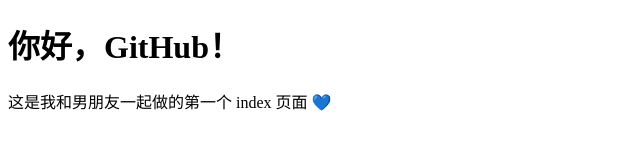
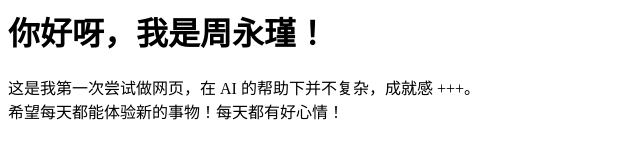
Before and after one commit to Zhou-2531/sweet-zoe, a plain HTML site: page index.html in a window 1280 px wide. Shown: the whole page, without its empty margins (0-640 px from the left). Drawn offline with Linux system fonts and the light colour scheme.

Commit message:
Update index.html

```diff
--- a/index.html
+++ b/index.html
@@ -1,11 +1,5 @@
-<!DOCTYPE html>
-<html lang="zh-CN">
-<head>
-  <meta charset="UTF-8">
-  <title>这是我的第一个网页</title>
-</head>
-<body>
-  <h1>你好，GitHub！</h1>
-  <p>这是我和男朋友一起做的第一个 index 页面 💙</p>
-</body>
-</html>
+<h1>你好呀，我是周永瑾！</h1>
+<p>
+  这是我第一次尝试做网页，在 AI 的帮助下并不复杂，成就感 +++。<br>
+  希望每天都能体验新的事物！每天都有好心情！
+</p>
```
